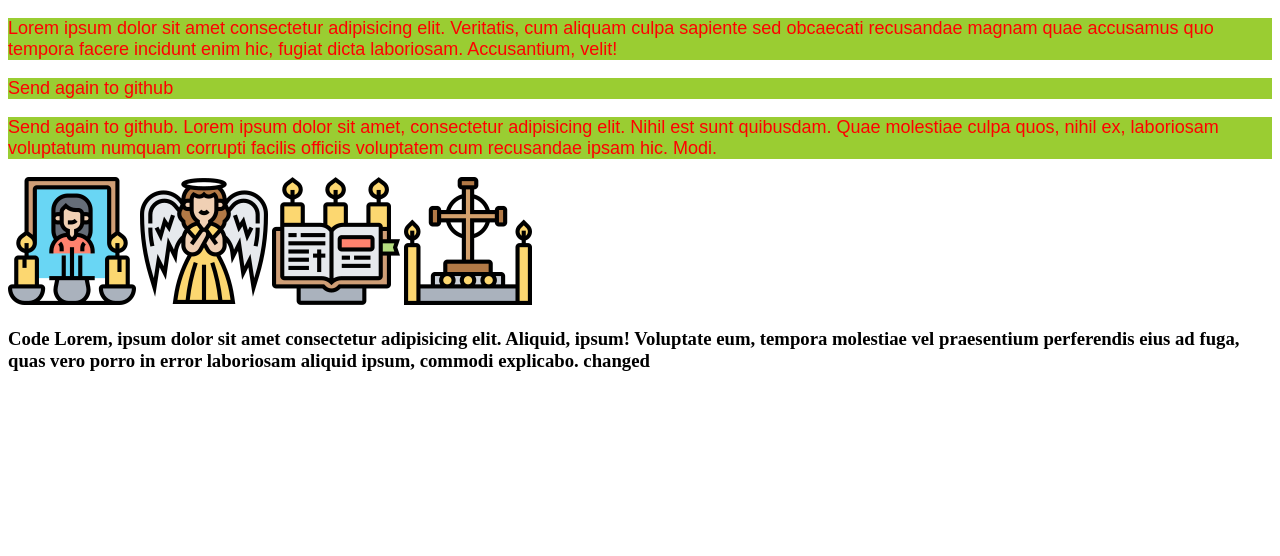
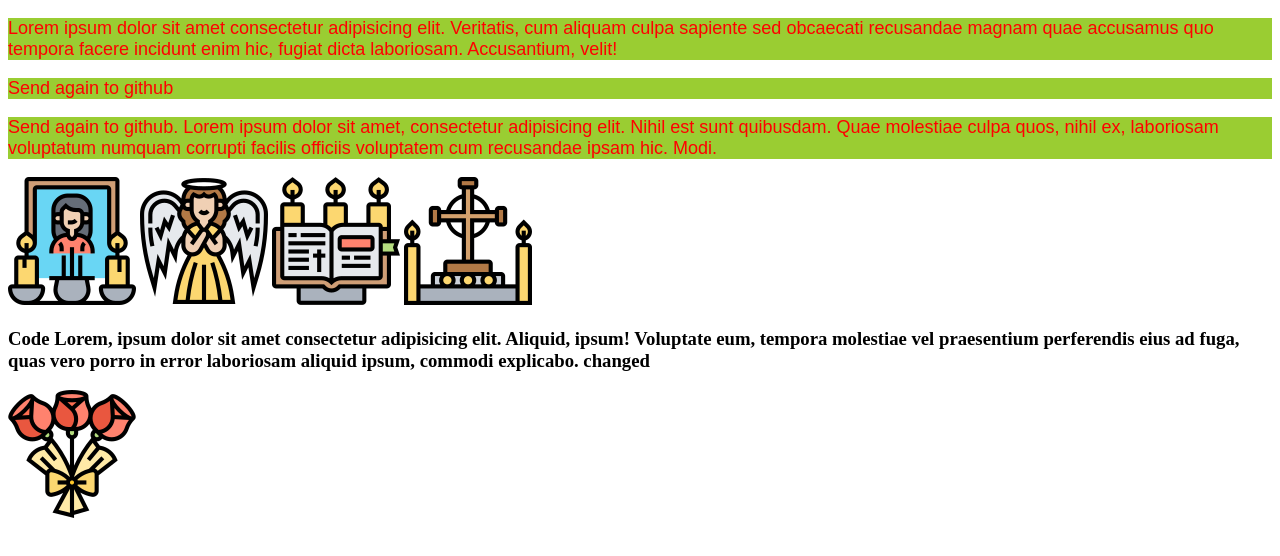
Before and after one commit to TaHoTa/my_second_repo, a plain HTML site: page index.html in a window 1280 px wide. Drawn offline with Linux system fonts and the light colour scheme.

Commit message:
Add new image a

```diff
--- a/index.html
+++ b/index.html
@@ -17,5 +17,6 @@
     <img src="Images/c.png" alt="Hello">
     <img src="Images/d.png" alt="Hello">
     <h3>Code Lorem, ipsum dolor sit amet consectetur adipisicing elit. Aliquid, ipsum! Voluptate eum, tempora molestiae vel praesentium perferendis eius ad fuga, quas vero porro in error laboriosam aliquid ipsum, commodi explicabo. changed</h3>
+    <img src="Images/i.png" alt="New image">
 </body>
 </html>
```
